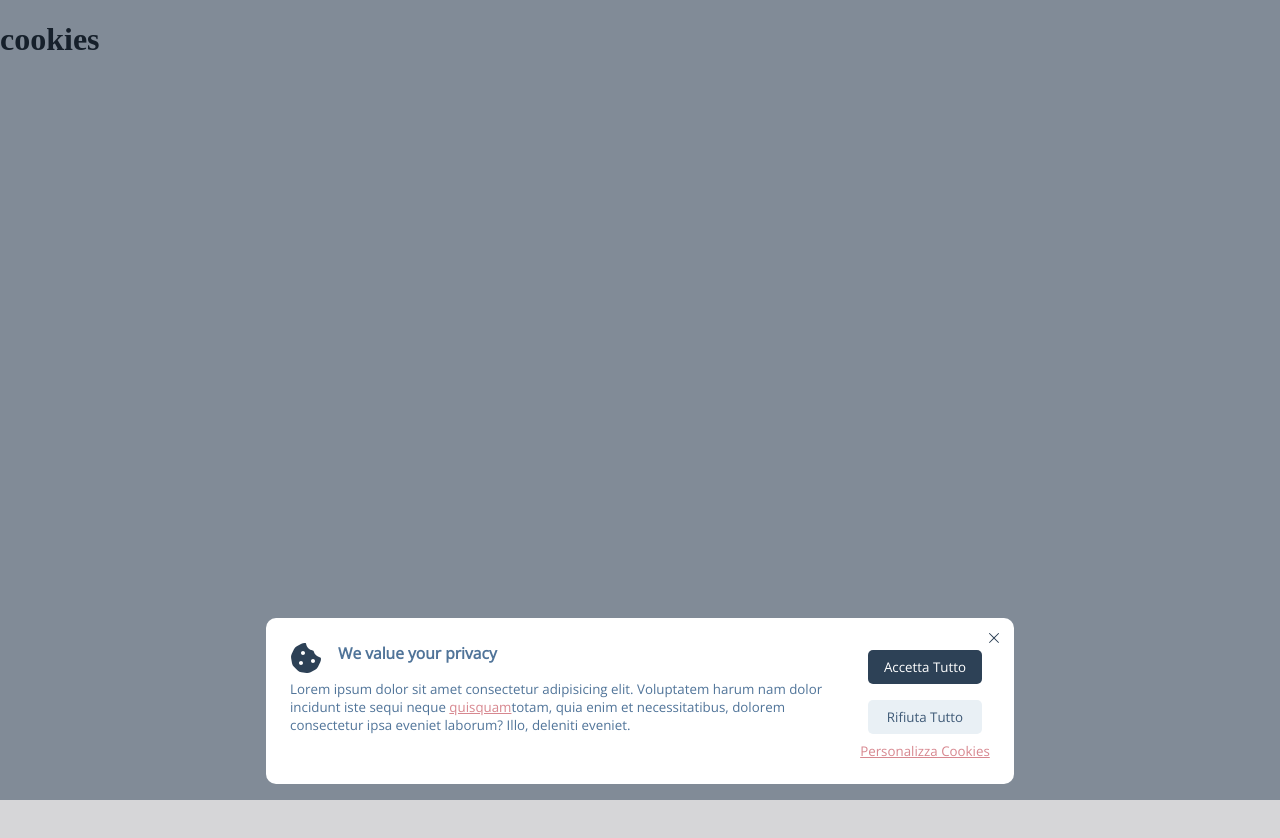
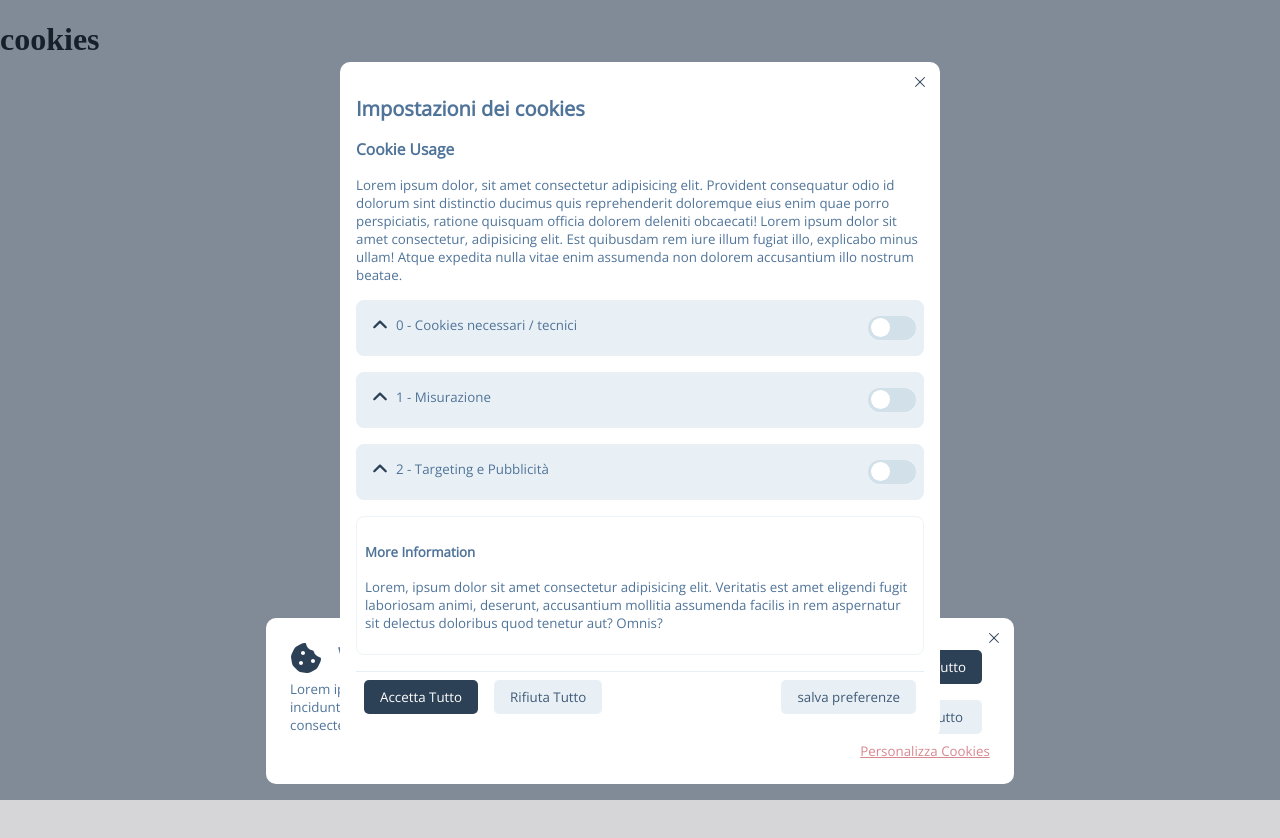
Before and after one commit to ilDug/cookie-consent, a React app: page / in a window 1280 px wide. Shown: the top 838 px of the page. Built offline with nearby package versions, Linux system fonts and the light colour scheme.

Commit message:
creating chioice element

```diff
--- /dev/null
+++ b/src/components/choice/cookie-category.tsx
@@ -0,0 +1,39 @@
+import * as React from "react";
+import { useState, useEffect } from "react";
+
+type Props = { title: string; index?: number; children?: React.ReactNode };
+
+const CookieCategory: React.FC<Props> = ({ title, index, children }) => {
+    const [details, setDetails] = useState(false);
+    const handleId = `handle-${index}`;
+    const toggleId = `toggle-${index}`;
+
+    // const toggleDetails = ()
+
+    return (
+        <div className="setting-box">
+            <div className={`s-box-header ${details ? "open" : "closed"}`}>
+                <span className="handle">
+                    <input
+                        type="checkbox"
+                        checked={details}
+                        id={handleId}
+                        onChange={() => setDetails(!details)}
+                    />
+                    <label htmlFor={handleId}> </label>
+                </span>
+                <span className="grow">
+                    {index} - {title}
+                </span>
+
+                <span className="toggle">
+                    <input type="checkbox" id={toggleId} />
+                    <label htmlFor={toggleId}>Toggle</label>
+                </span>
+            </div>
+            <div className={`s-box-content ${details ? "open" : "closed"}`}>{children}</div>
+        </div>
+    );
+};
+
+export default CookieCategory;
--- /dev/null
+++ b/src/components/dcc-choice.tsx
@@ -0,0 +1,78 @@
+import * as React from "react";
+import { useState, useEffect } from "react";
+import CookieCategory from "./choice/cookie-category";
+
+type Props = {};
+
+const Choice: React.FC<Props> = (props) => {
+    const settings = ["Cookies necessari / tecnici ", "Misurazione", "Targeting e Pubblicità"];
+    const categories = {
+        "Cookies necessari / tecnici ":
+            "Lorem ipsum dolor, sit amet consectetur adipisicing elit. Provident consequatur odio id dolorum sint distinctio ducimus quis reprehenderit doloremque eius enim quae porro perspiciatis, ratione quisquam officia dolorem deleniti obcaecati!",
+        "Misurazione ":
+            "Quae delectus cupiditate ipsa unde molestias, accusamus dolor illo voluptatum praesentium magni deserunt voluptates consectetur ipsum quas, odio ea iusto temporibus laboriosam. Doloribus consectetur quam dolor ab nemo quos neque?",
+        "Targeting e Pubblicità":
+            "Enim iusto, nostrum aliquid optio, repellat assumenda labore deleniti, repellendus laborum cumque eaque quasi incidunt pariatur consequatur nemo aut sed eligendi. Cumque quibusdam, vitae dolorem quos ducimus placeat suscipit eaque.",
+    };
+
+    return (
+        <div id="dcc-settings">
+            <div id="dcc-s-body">
+                <div id="dcc-s-content">
+                    <span id="dcc-s-close">
+                        <svg xmlns="http://www.w3.org/2000/svg" viewBox="0 0 320 512">
+                            <path d="M315.3 411.3c-6.253 6.253-16.37 6.253-22.63 0L160 278.6l-132.7 132.7c-6.253 6.253-16.37 6.253-22.63 0c-6.253-6.253-6.253-16.37 0-22.63L137.4 256L4.69 123.3c-6.253-6.253-6.253-16.37 0-22.63c6.253-6.253 16.37-6.253 22.63 0L160 233.4l132.7-132.7c6.253-6.253 16.37-6.253 22.63 0c6.253 6.253 6.253 16.37 0 22.63L182.6 256l132.7 132.7C321.6 394.9 321.6 405.1 315.3 411.3z" />
+                        </svg>
+                    </span>
+                    <h2>Impostazioni dei cookies</h2>
+
+                    <h3>Cookie Usage</h3>
+                    <p>
+                        Lorem ipsum dolor, sit amet consectetur adipisicing elit. Provident
+                        consequatur odio id dolorum sint distinctio ducimus quis reprehenderit
+                        doloremque eius enim quae porro perspiciatis, ratione quisquam officia
+                        dolorem deleniti obcaecati! Lorem ipsum dolor sit amet consectetur,
+                        adipisicing elit. Est quibusdam rem iure illum fugiat illo, explicabo minus
+                        ullam! Atque expedita nulla vitae enim assumenda non dolorem accusantium
+                        illo nostrum beatae.
+                    </p>
+                    <React.Fragment>
+                        {/* {settings.map((s, i) => (
+
+                        ))} */}
+                        {Object.entries(categories).map(([cat, descr], i) => (
+                            <CookieCategory title={cat} index={i} key={i}>
+                                <p>{descr}</p>
+                            </CookieCategory>
+                        ))}
+                    </React.Fragment>
+                    <div className="box">
+                        <h4>More Information</h4>
+                        <p>
+                            Lorem, ipsum dolor sit amet consectetur adipisicing elit. Veritatis est
+                            amet eligendi fugit laboriosam animi, deserunt, accusantium mollitia
+                            assumenda facilis in rem aspernatur sit delectus doloribus quod tenetur
+                            aut? Omnis?
+                        </p>
+                    </div>
+                </div>
+                <div id="dcc-s-actions">
+                    <a href="" className="dcc-btn btn-primary">
+                        Accetta Tutto
+                    </a>
+                    <a href="" className="dcc-btn btn-secondary">
+                        Rifiuta Tutto
+                    </a>
+
+                    <span className="grow"></span>
+
+                    <a href="" className="dcc-btn btn-secondary">
+                        salva preferenze
+                    </a>
+                </div>
+            </div>
+        </div>
+    );
+};
+
+export default Choice;
--- a/src/components/dcc-overlay.tsx
+++ b/src/components/dcc-overlay.tsx
@@ -1,12 +1,13 @@
 import * as React from "react";
 import { useState, useEffect } from "react";
 import Banner from "./dcc-banner";
+import Choice from "./dcc-choice";
 
 type Props = {};
 
 const DccOverlay: React.FC<Props> = (props) => {
     const [showBanner, setShowBanner] = useState(true);
-    const [showChioice, setShowChoice] = useState(false);
+    const [showChioice, setShowChoice] = useState(true);
 
     const handleLog = (x) => {
         console.log(x);
@@ -23,7 +24,7 @@ const DccOverlay: React.FC<Props> = (props) => {
                 />
             )}
 
-            {showChioice && <p>choiche</p>}
+            {showChioice && <Choice />}
         </div>
     );
 };
```
